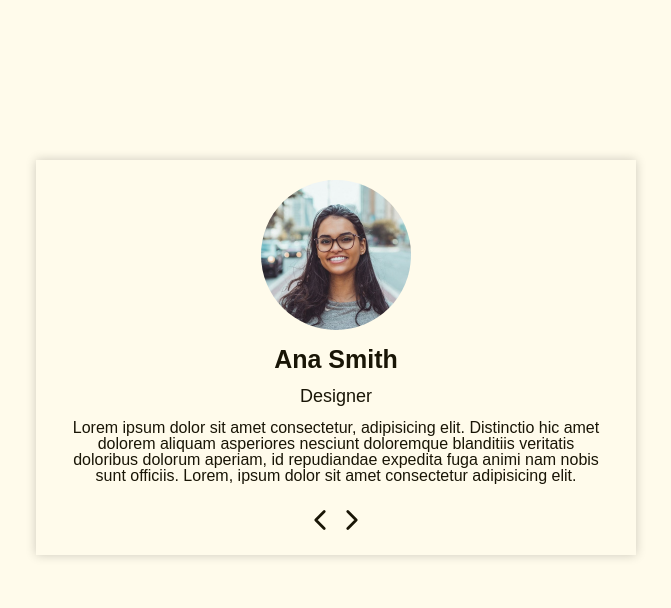
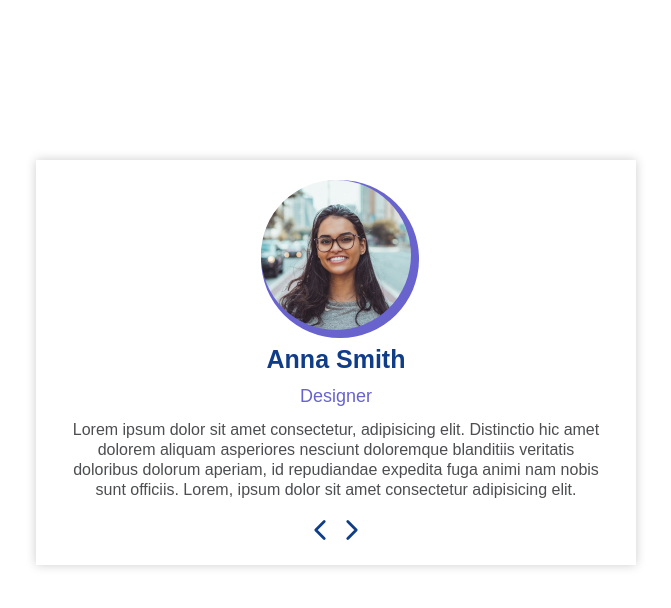
Before and after one commit to ilicc-sara/Team-Members, a website built with Vite: page index.html in a window 1280 px wide. Shown: the whole page, without its empty margins (304-975 px from the left). Built offline with nearby package versions, Linux system fonts and the light colour scheme.

Commit message:
improving css

```diff
--- a/main.js
+++ b/main.js
@@ -12,7 +12,7 @@ const text = document.querySelector(".info");
 const slides = [
   {
     image: (pic.src = `/pic0.jpeg`),
-    title: (name.textContent = "Ana Smith"),
+    title: (name.textContent = "Anna Smith"),
     occupation: (job.textContent = `Designer`),
     description:
       (text.textContent = `Lorem ipsum dolor sit amet consectetur, adipisicing elit. Distinctio hic
--- a/style.css
+++ b/style.css
@@ -18,7 +18,7 @@ body {
   line-height: 1;
   font-weight: 400;
   color: #191506;
-  background-color: #fffbeb;
+  background-color: #fff;
   overflow-x: hidden;
 }
 
@@ -31,27 +31,51 @@ body {
   row-gap: 1.5rem;
   box-shadow: 0 0 10px rgb(0, 0, 0, 0.2);
   padding: 2rem;
+  /* background: linear-gradient(to bottom, white, lightblue); */
 }
 
 .img-container {
   justify-self: center;
+  position: relative;
 }
 
-img {
+.profile-pic {
   justify-self: center;
   height: 150px;
   width: 150px;
   border-radius: 10000px;
 }
 
+.img-container::before {
+  content: "";
+  display: block;
+  width: 105%;
+  padding-bottom: 105%;
+  background-color: #6863cd;
+  position: absolute;
+  border-radius: 50%;
+  z-index: -1;
+
+  /*
+  padding-bottom: 110%;
+
+  position: absolute;
+  top: 50%;
+  left: 50%;
+  transform: translate(-50%, -50%);
+  */
+}
+
 .member {
   justify-self: center;
   font-size: 2.5rem;
+  color: #103d87;
 }
 
 .job {
   justify-self: center;
   font-size: 1.8rem;
+  color: #6863cd;
 }
 
 .info-cont {
@@ -64,10 +88,12 @@ img {
   margin-right: 1rem;
   text-align: center;
   font-size: 1.6rem;
+  color: #4c4e51;
+  line-height: 20px;
 }
 
 .btn-container {
-  margin-top: 2rem;
+  margin-top: 3rem;
   justify-self: center;
   height: 3rem;
 }
@@ -75,6 +101,7 @@ img {
 .icon {
   height: 30px;
   width: 30px;
+  color: #103d87;
 }
 
 .btn-cont {
```
